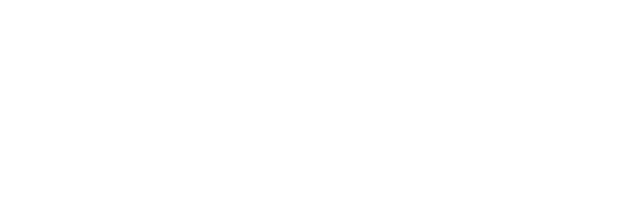
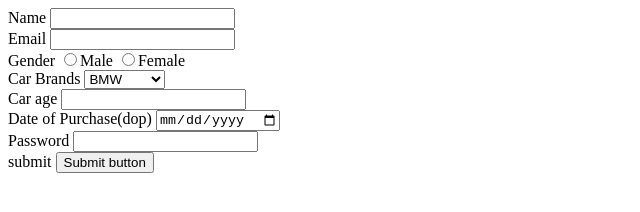
Before and after one commit to acciojob/car-insurance-form-Princekumar8085, a website: page main.html in a window 1280 px wide. Shown: the whole page, without its empty margins (0-640 px from the left). Drawn offline with Linux system fonts and the light colour scheme.

Commit message:
created a submission

```diff
--- a/main.html
+++ b/main.html
@@ -7,6 +7,37 @@
 </head>
 
 <body>
+	<form method="post">
+
+		<label for="name">Name</label>
+        <input type="text" required id="name">
+		<br>
+		<label for="email">Email</label>
+        <input type="email" required id="email">
+		<br>
+		<label for="gender">Gender</label>
+        <input type="radio" name="gender" required id="gender">Male
+        <input type="radio" name="gender" required id="gender">Female
+		<br>
+		<label for="cars" >Car Brands</label>
+		<select id="laptop">
+              <option value="volvo">BMW</option>
+              <option value="saab">AUdi</option>
+              <option value="mercedes">Mercedez</option>
+            </select>
+		<br>
+		<label for="carage" >Car age</label>
+        <input type="age" required id="age">
+		<br>
+		<label for="dop">Date of Purchase(dop)</label>
+        <input type="date" required id="dop" >
+		<br>
+		<label for="password">Password</label>
+        <input type="password" required id="password">
+		<br>
+		<label for="submit">submit</label>
+        <button type="submit">Submit button</button>
+	</form>
 	<!-- the entire body must be written by student -->
     <script type="text/javascript" src="./script.js">
 </script>
```
